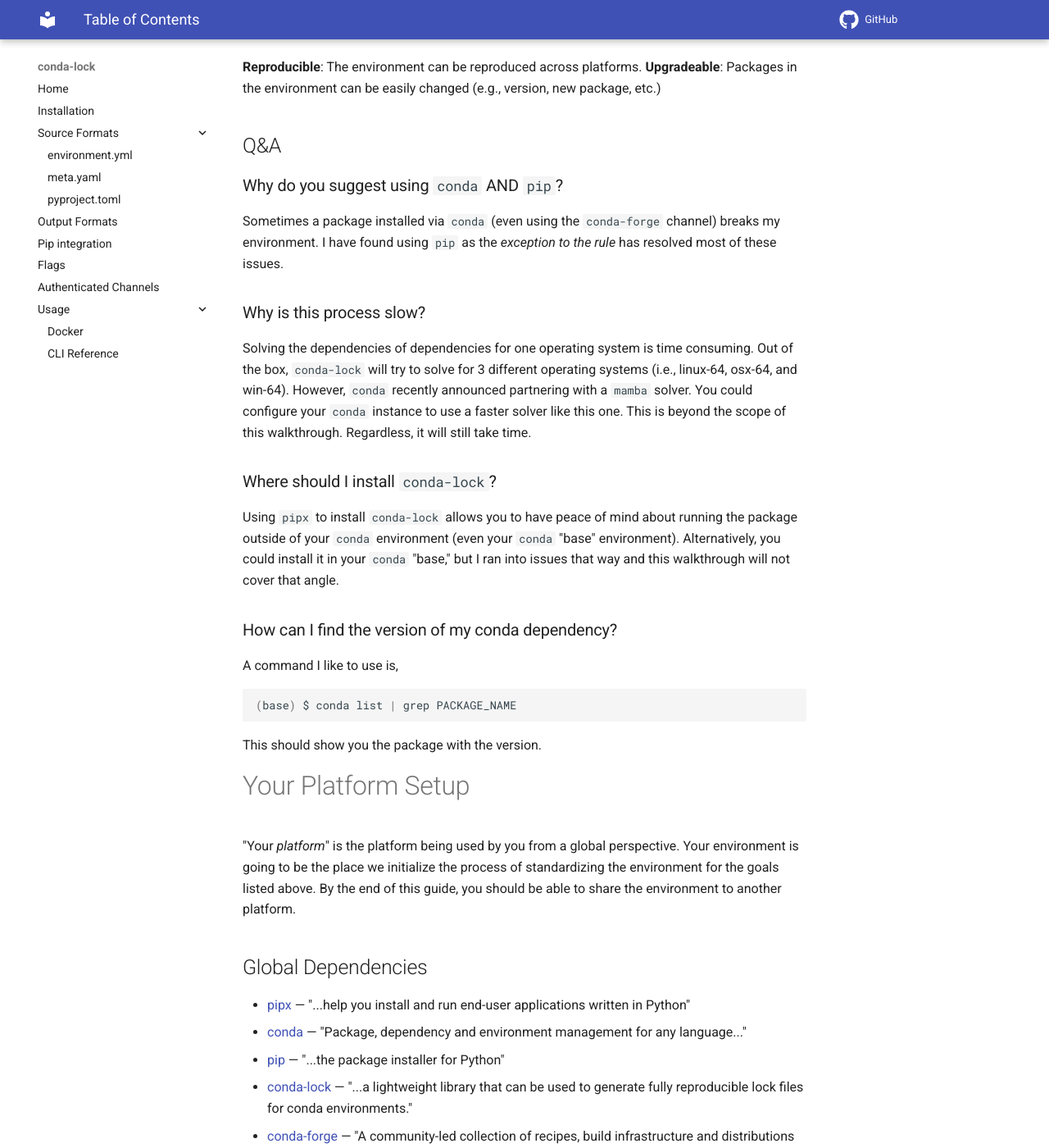
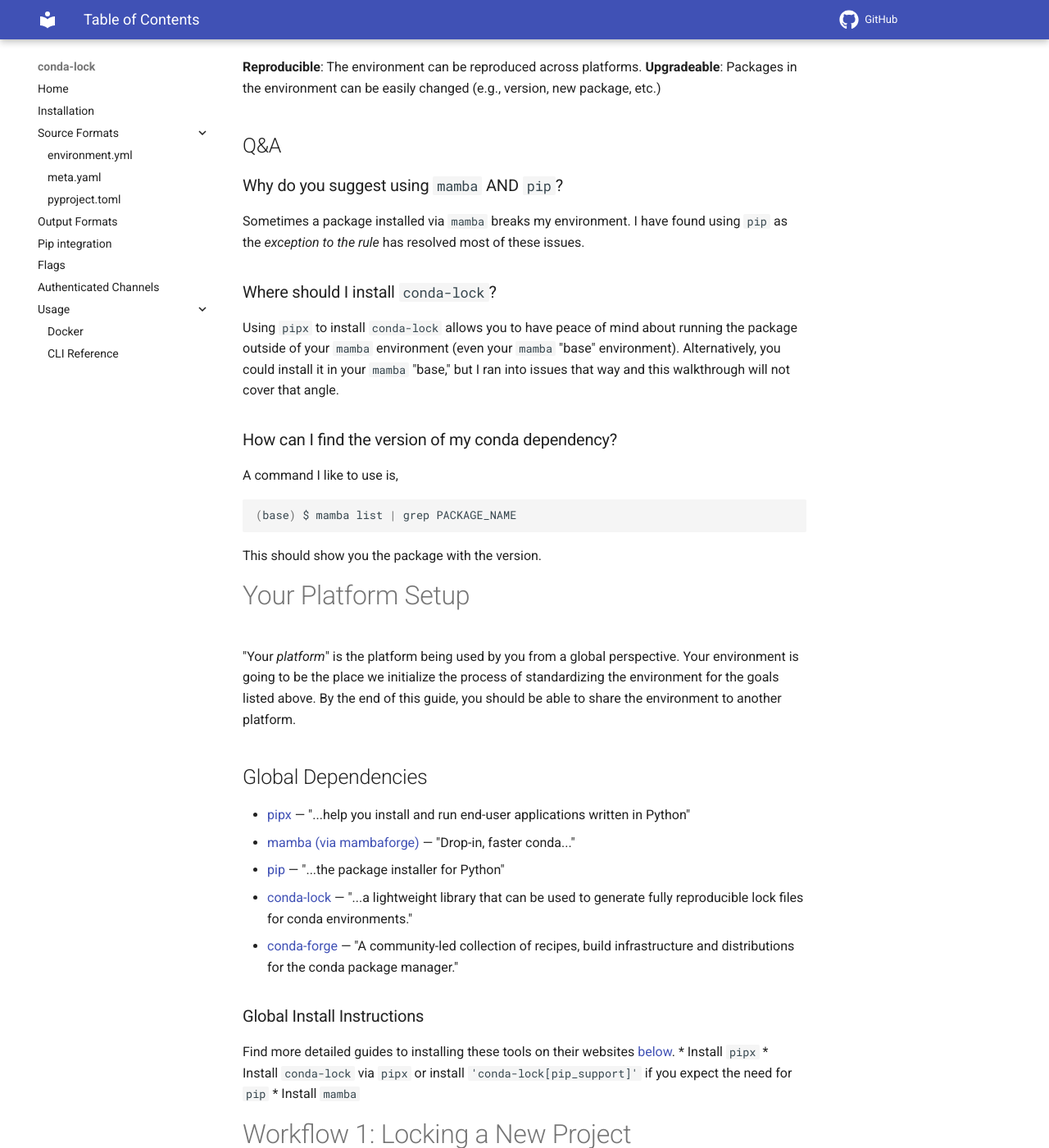
Before and after one commit to conda/conda-lock, an MkDocs documentation site: the page built from docs/walkthrough.md, in a window 1280 px wide and 1400 px high, scrolled down 1390 px. Shown: the whole window at 82% size. Built offline with MkDocs 1.6.1 and Material for MkDocs 9.7.7, drawn with Linux system fonts in a browser that asks for light colours; comment, search, counter and statistics services are not loaded; some of the changed text lies outside the part shown.

Commit message:
replace conda with mamba

````diff
--- a/docs/walkthrough.md
+++ b/docs/walkthrough.md
@@ -12,7 +12,7 @@
   - [With Docker in Mind](#with-docker-in-mind)
 - [Upgrade](#upgrade)
   - [Upgrade an existing package](#upgrade-an-existing-package)
-  - [Adding a New Package via `conda`](#adding-a-new-package-via-conda)
+  - [Adding a New Package via `mamba`](#adding-a-new-package-via-mamba)
   - [Adding a New Package via `pip`](#adding-a-new-package-via-pip)
   - [A Quick Note on Downgrading](#a-quick-note-on-downgrading)
 - [Debugging](#debugging)
@@ -38,19 +38,16 @@
 
 ## Q&A
 
-### Why do you suggest using  `conda`  AND  `pip`?
-Sometimes a package installed via `conda` (even using the `conda-forge` channel) breaks my environment. I have found using `pip` as the *exception to the rule* has resolved most of these issues.
-
-### Why is this process slow?
-Solving the dependencies of dependencies for one operating system is time consuming. Out of the box,  `conda-lock`  will try to solve for 3 different operating systems (i.e., linux-64, osx-64, and win-64). However, `conda` recently announced partnering with a `mamba` solver. You could configure your `conda` instance to use a faster solver like this one. This is beyond the scope of this walkthrough. Regardless, it will still take time.
+### Why do you suggest using  `mamba`  AND  `pip`?
+Sometimes a package installed via `mamba` breaks my environment. I have found using `pip` as the *exception to the rule* has resolved most of these issues.
 
 ### Where should I install  `conda-lock`?
-Using `pipx` to install `conda-lock` allows you to have peace of mind about running the package outside of your `conda` environment (even your `conda` "base" environment). Alternatively, you could install it in your `conda` "base," but I ran into issues that way and this walkthrough will not cover that angle.
+Using `pipx` to install `conda-lock` allows you to have peace of mind about running the package outside of your `mamba` environment (even your `mamba` "base" environment). Alternatively, you could install it in your `mamba` "base," but I ran into issues that way and this walkthrough will not cover that angle.
 
 ### How can I find the version of my conda dependency?
 A command I like to use is,
 ```bash
-(base) $ conda list | grep PACKAGE_NAME
+(base) $ mamba list | grep PACKAGE_NAME
 ```
 This should show you the package with the version.
 
@@ -59,7 +56,7 @@
 
 ## Global Dependencies
 - [pipx](https://pypa.github.io/pipx/) — "...help you install and run end-user applications written in Python"
--   [conda](https://docs.conda.io/en/latest/)  — "Package, dependency and environment management for any language..."
+-   [mamba (via mambaforge)](https://github.com/conda-forge/miniforge#mambaforge)  — "Drop-in, faster conda..."
 -   [pip](https://pypi.org/project/pip/)  — "...the package installer for Python"
 -   [conda-lock](https://github.com/conda-incubator/conda-lock)  — "...a lightweight library that can be used to generate fully reproducible lock files for conda environments."
 -   [conda-forge](https://conda-forge.org/)  — "A community-led collection of recipes, build infrastructure and distributions for the conda package manager."
@@ -68,12 +65,12 @@
 Find more detailed guides to installing these tools on their websites [below](#references-and-resources).
 * Install `pipx`
 * Install `conda-lock` via `pipx` or install `'conda-lock[pip_support]'` if you expect the need for `pip`
-* Install `conda`
+* Install `mamba`
 
 # Workflow 1: Locking a New Project
 In an ideal world, you can do environment management workflow before you write one line of code.
 
-If you have conda installed properly, your terminal should open like this,
+If you have mamba installed properly, your terminal should open like this,
 ```bash
 (base) $
 ```
@@ -81,24 +78,24 @@
 ```bash
 (base) $ cd env-management-demo
 ```
-2. Create a new `conda` environment for your project
+2. Create a new `mamba` environment for your project
 ```bash
-(base) $ conda create -n env-management-demo -c conda-forge python
+(base) $ mamba create -n env-management-demo -c conda-forge python
 ```
 3. Activate your environment. Note that my environment name is the same as my project name. I do this, but you don't have to. This is indicated by how `(base)` changes to `(env-management-demo)`.
 ```bash
-(base) $ conda activate env-management-demo
+(base) $ mamba activate env-management-demo
 (env-management-demo) $
 ```
-4. Before any other packages are installed, generate a `conda` `environment.yml` file. This step will generate a file that will need some editing in a moment.
+4. Before any other packages are installed, generate a `mamba` `environment.yml` file. This step will generate a file that will need some editing in a moment.
 ```bash
-(env-management-demo) $ conda env export --from-history > environment.yml
+(env-management-demo) $ mamba env export --from-history > environment.yml
 ```
-5. `environment.yml` will populate with your current environment parameters and some configurations. It may look different from mine but your channels must match your actual `conda` channels. I have noted which lines to remove.
+5. `environment.yml` will populate with your current environment parameters and some configurations. It may look different from mine but your channels must match your actual `mamba` channels. I have noted which lines to remove.
 
 (Optional) Check your channels
 ```bash
-(env-management-demo) $ conda config --show channels
+(env-management-demo) $ mamba config --show channels
 ```
 
 The following shows a before and after of edits. You will see a `# REMOVE` next to changes.
@@ -138,7 +135,7 @@
 ```
 7. From now on, you will add packages manually to this document under the `dependencies` sequence key unless you have to, for some reason, download a package using pip. Here is an example of that process:
 ```bash
-(env-management-demo) $ conda install -c conda-forge pandas
+(env-management-demo) $ mamba install -c conda-forge pandas
 ...
 ```
 Then add it to the `environment.yml` (indicated by `# NEW`.)
@@ -164,14 +161,14 @@
 ```
 9. Now that your environment is "locked," you can test this by creating a new environment from the `conda-lock.yml` file.
 ```bash
-(env-management-demo) $ conda deactivate
+(env-management-demo) $ mamba deactivate
 (base) $
 (base) $ conda-lock install -n env-locked
 INFO:root:Downloading and Extracting Packages
 INFO:root:numpy-1.24.1
 INFO:root:pandas-1.5.3
 ...
-(base) $ conda activate env-locked
+(base) $ mamba activate env-locked
 (env-locked) $
 ```
 10. After testing this environment on your code, you can share the `conda-lock.yml` file with other developers and have them run the code with the same `conda-lock` command.
@@ -183,7 +180,7 @@
 Once you have the environment locked into a `conda-lock.yml` multi-platform file, you will be able to reproduce the environment (i.e., create and activate it) with the following command as long as the file is in your current directory:
 ```bash
 (base) $ conda-lock install -n NAME
-(base) $ conda activate NAME
+(base) $ mamba activate NAME
 (NAME) $
 ```
 ## With Docker in Mind
@@ -194,7 +191,7 @@
 ```
 The default file result is a file named `conda-linux-64.lock`. This lockfile can then be copied into an image and used from within the image.
 ```
-conda create -n my-locked-env --file conda-linux-64.lock
+mamba create -n my-locked-env --file conda-linux-64.lock
 ```
 
 # Upgrade
@@ -210,7 +207,7 @@
 We have `pandas` installed, but of course we want to use `matplotlib`.
 1. Install `matplotlib`
 ```bash
-(base) $ conda install -c conda-forge matplotlib
+(base) $ mamba install -c conda-forge matplotlib
 ...
 ```
 2. Add `matplotlib` to the `environment.yml` file.
@@ -272,7 +269,7 @@
 ```
 3. Update with the `conda-lock` command.
 ```
-(env-management-demo) $ conda deactivate
+(env-management-demo) $ mamba deactivate
 (base) $ conda-lock --update fastapi
 Locking dependencies for ['linux-64', 'osx-64', 'osx-arm64', 'win-64']...
 ...
@@ -314,6 +311,7 @@
 System Version: macOS 13.0 (22A380)
 Kernel Version: Darwin 22.1.0
 conda 22.11.1
+mamba 1.1.0
 pipx 1.1.0
 conda-lock 1.4.0, installed using Python 3.11.0
 zsh 5.8.1 (x86_64-apple-darwin22.0)
````
